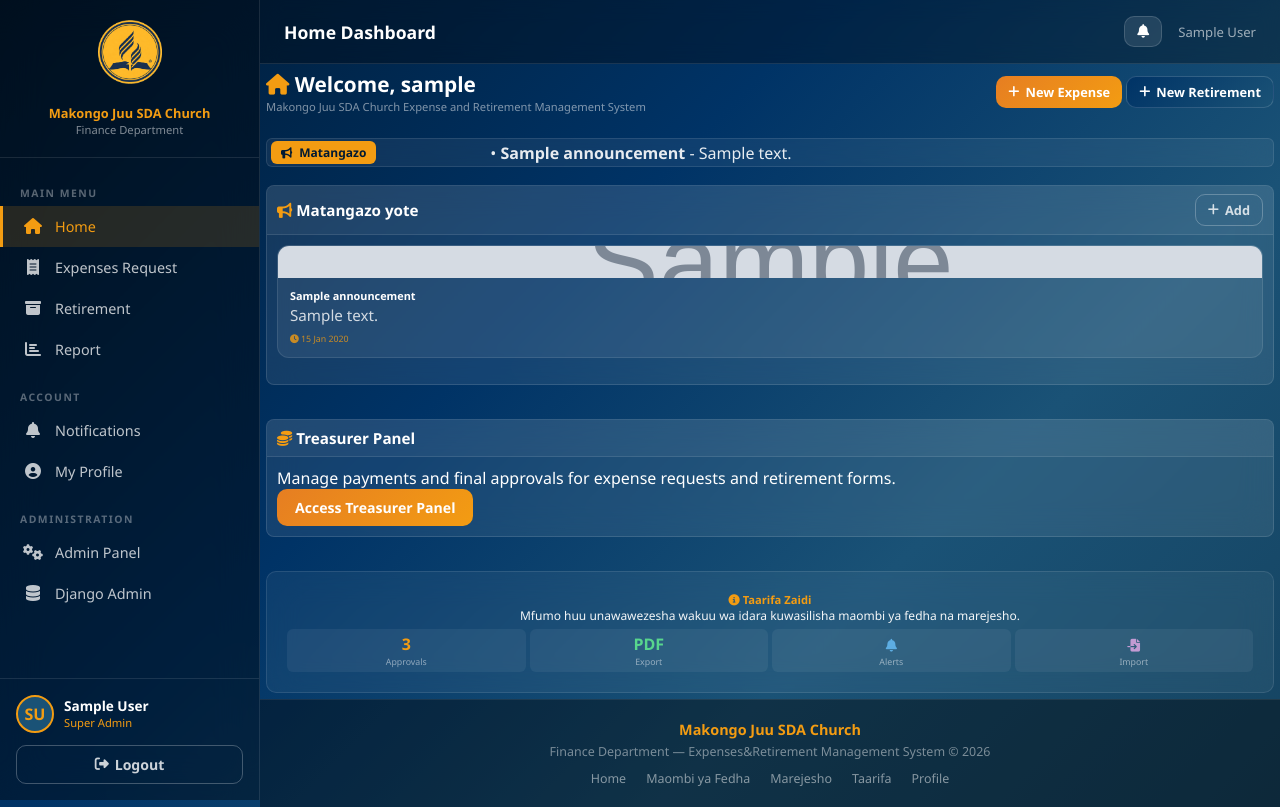
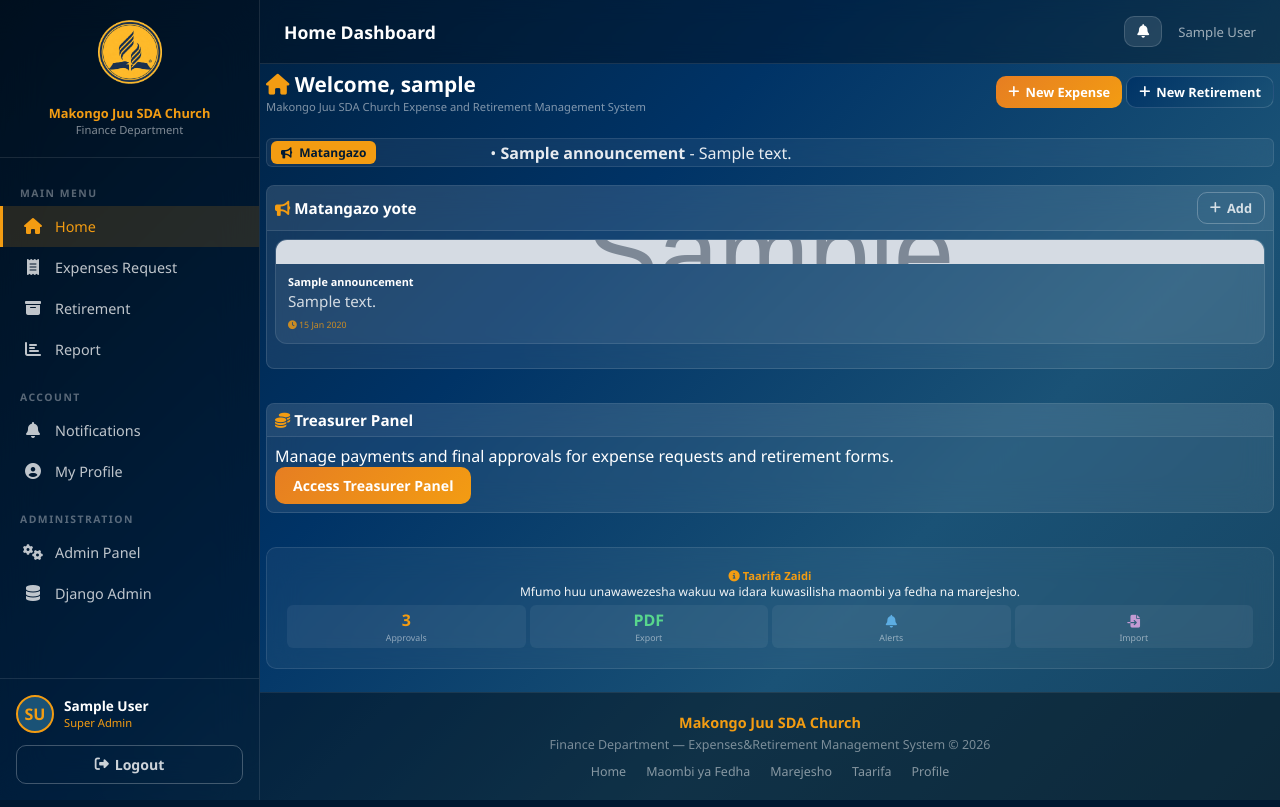
Before and after one commit to thomasgodfrey448-netizen/matumizi, a Django app: page / in a window 1280 px wide. Run offline with Django 5.2, Linux system fonts and the light colour scheme; a user stored in the database is signed in; tables that the repository leaves empty hold one stand-in row (values such as "Sample post"); grey boxes marked "Sample" are stand-in pictures; data that the repository does not hold is empty.

Commit message:
Reduce home dashboard card sizes and spacing for single screen fit

```diff
--- a/matoleo_system/static/css/main.css
+++ b/matoleo_system/static/css/main.css
@@ -3548,36 +3548,36 @@ textarea.form-control { resize: vertical; min-height: 90px; }
 
 /* Final home dashboard fit override */
 .home-dashboard > .row > .col {
-  flex: 1 1 150px !important;
+  flex: 1 1 120px !important;
   min-width: 0 !important;
   max-width: 100% !important;
 }
 .home-dashboard .stat-card {
-  padding: 10px !important;
-  gap: 8px !important;
+  padding: 6px !important;
+  gap: 4px !important;
 }
 .home-dashboard .stat-card .stat-value {
-  font-size: 1rem !important;
+  font-size: 0.9rem !important;
 }
 .home-dashboard .stat-card .stat-label {
-  font-size: 0.75rem !important;
+  font-size: 0.7rem !important;
 }
 .home-dashboard .announcement-grid {
-  grid-template-columns: repeat(auto-fit, minmax(160px, 1fr)) !important;
-  gap: 10px !important;
+  grid-template-columns: repeat(auto-fit, minmax(140px, 1fr)) !important;
+  gap: 6px !important;
 }
 .home-dashboard .announcement-card {
   min-width: 0 !important;
   width: 100% !important;
 }
 .home-dashboard .announcement-card img {
-  height: 32px !important;
+  height: 24px !important;
 }
 .home-dashboard .card-header {
-  padding: 8px 10px !important;
+  padding: 6px 8px !important;
 }
 .home-dashboard .card-body {
-  padding: 10px !important;
+  padding: 8px !important;
 }
 .home-dashboard .announcement-ticker .ticker-text {
   white-space: nowrap !important;
@@ -3585,7 +3585,7 @@ textarea.form-control { resize: vertical; min-height: 90px; }
   animation: ticker 20s linear infinite !important;
 }
 .home-dashboard .home-header-row {
-  gap: 6px !important;
+  gap: 4px !important;
 }
 
 @media (max-width: 640px) {
```
